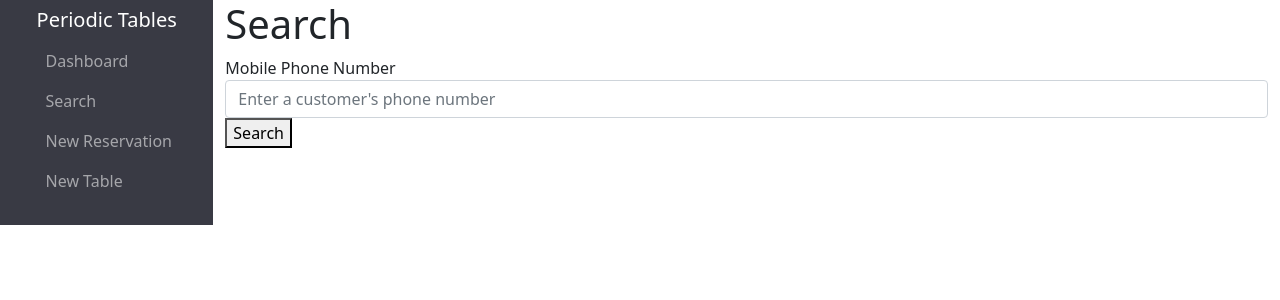
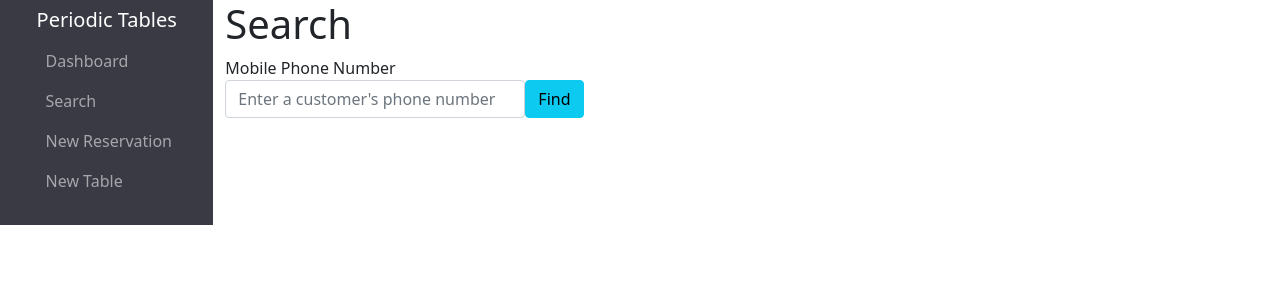
Before and after one commit to Thinkful-Ed/starter-restaurant-reservation, a React (Create React App) app in the folder front-end/: page /search in a window 1280 px wide. Shown: the top 300 px of the page. Built offline with nearby package versions, Linux system fonts and the light colour scheme; no server answers; a web font is replaced by a local one.

Commit message:
us-07 complete, all tests passing

```diff
--- a/front-end/src/dashboard/DashboardReservationsList.js
+++ b/front-end/src/ReservationsList/ReservationsList.js
@@ -1,5 +1,5 @@
-export default function DashboardReservationsList({ reservations }) {
-	const reservationsList = reservations.map((res, index) => {
+export default function ReservationsList({ reservations }) {
+	const reservationsArray = reservations.map((res, index) => {
 		return (
 			<tr key={index}>
 				<td>{res.reservation_id}</td>
@@ -39,7 +39,7 @@ export default function DashboardReservationsList({ reservations }) {
 					<th scope="col">Phone</th>
 				</tr>
 			</thead>
-			<tbody>{reservationsList}</tbody>
+			<tbody>{reservationsArray}</tbody>
 		</table>
 	);
 }
--- a/front-end/src/Search/Search.js
+++ b/front-end/src/Search/Search.js
@@ -1,18 +1,64 @@
-import React from "react"
+import React, { useState } from "react";
+import { listReservations } from "../utils/api";
+import ErrorAlert from "../layout/ErrorAlert";
+import ReservationsList from "../ReservationsList/ReservationsList";
 
-export default function Search(){
+export default function Search() {
+	const initPhoneNumber = { mobile_number: "" };
+	const [formData, setFormData] = useState(initPhoneNumber);
+	const [reservations, setReservations] = useState(null);
+	const [reservationsError, setReservationsError] = useState(null);
+
+	const inputChangeHandler = (event) => {
+		const value = event.target.value;
+		const key = event.target.name;
+		setFormData({ ...formData, [key]: value });
+	};
+
+	const findButtonHandler = async (event) => {
+		event.preventDefault();
+		try {
+			const abortController = new AbortController();
+			const response = await listReservations(
+				formData,
+				abortController.signal
+			);
+			setReservations(response);
+		} catch (error) {
+			setReservationsError(error);
+		}
+	};
 
 	return (
 		<div>
 			<h1>Search</h1>
-            <form>
+			<form onSubmit={findButtonHandler}>
 				<label htmlFor="mobile_number">Mobile Phone Number</label>
-                <div>
-                    <input className="form-control" type="tel" name="mobile_number" placeholder="Enter a customer's phone number"></input>
-                    <button>Search</button>
+				<div style={{ display: "flex" }}>
+					<input
+						className="form-control"
+						style={{ maxWidth: "300px" }}
+						type="tel"
+						name="mobile_number"
+						placeholder="Enter a customer's phone number"
+						onChange={inputChangeHandler}
+						value={formData.mobile_number}
+					></input>
+					<button
+						type="submit"
+						name="find"
+						className="btn btn-info"
+					>
+						Find
+					</button>
 				</div>
 			</form>
-            {/* table list from search */}
+			<ErrorAlert error={reservationsError} />
+			{reservations && reservations.length > 0 ? (
+				<ReservationsList reservations={reservations} />
+			) : reservations ? (
+				<h3>No reservations found</h3>
+			) : null}
 		</div>
-    )
+	);
 }
--- a/front-end/src/dashboard/Dashboard.js
+++ b/front-end/src/dashboard/Dashboard.js
@@ -6,7 +6,7 @@ import useQuery from "../utils/useQuery";
 
 import DashboardTablesList from "./DashboardTablesList";
 import DashboardDateNav from "./DashboardDateNav";
-import DashboardReservationsList from "./DashboardReservationsList";
+import ReservationsList from "../ReservationsList/ReservationsList";
 
 /**
  * Defines the dashboard page.
@@ -68,7 +68,7 @@ function Dashboard() {
 			<ErrorAlert error={tablesError} />
 			<div className="card">
 				<h3>Reservations</h3>
-				<DashboardReservationsList reservations={reservations} />
+				<ReservationsList reservations={reservations} />
 			</div>
 
 			<div className="card">
```
Also changed, not shown: front-end/src/utils/api.js (+0 -11 lines), 2 other files (tests, documents, lock files or other folders). Lines whose indentation alone changed are shown as unchanged.
